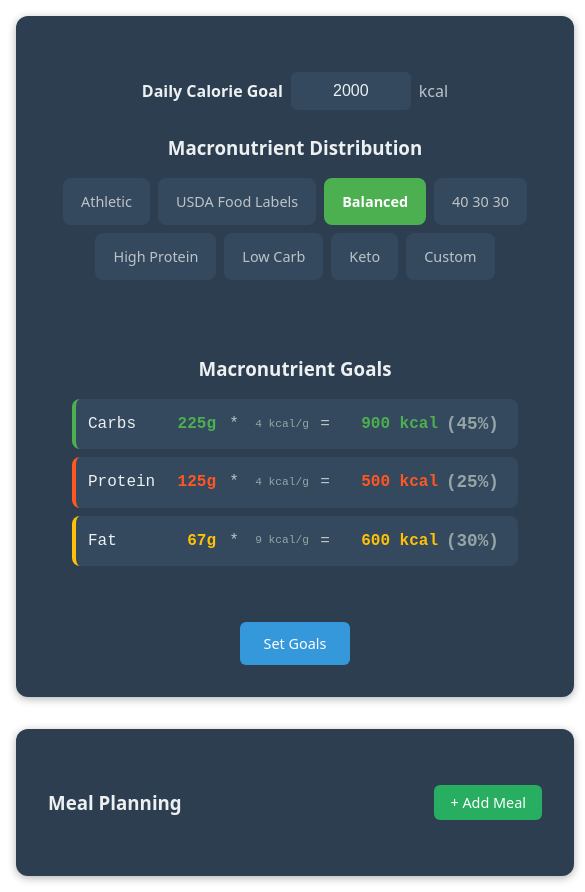
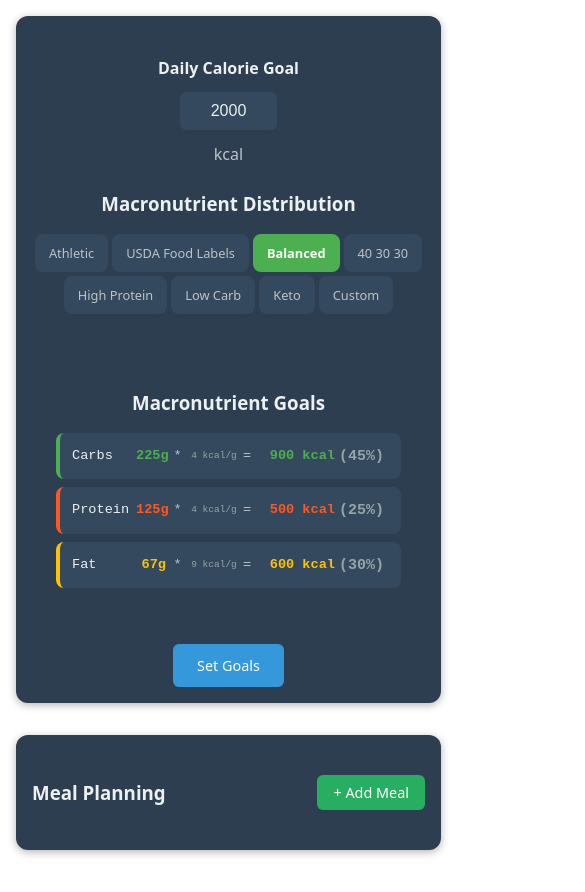
Before and after one commit to DanBurton/macronutrients, a React (Vite) app: page / in a window 390 px wide. Shown: the whole page, 585 px wide, since content can reach past the window. After the commit the page ends 866 px from the top, so only its background shows below. Built offline with nearby package versions, Linux system fonts and the light colour scheme.

Commit message:
style tweaks for mobile

```diff
--- a/src/App.css
+++ b/src/App.css
@@ -1,8 +1,14 @@
+* {
+  box-sizing: border-box;
+}
+
 .app {
   max-width: 800px;
   margin: 0 auto;
-  padding: 2rem;
+  padding: 1rem;
   text-align: center;
+  box-sizing: border-box;
+  width: 100%;
 }
 
 .app-main {
@@ -14,7 +20,7 @@
 .welcome-card {
   background: #2c3e50;
   border-radius: 12px;
-  padding: 2rem;
+  padding: 1.5rem;
   box-shadow: 0 2px 8px rgba(0, 0, 0, 0.3);
   color: #ecf0f1;
 }
@@ -38,10 +44,12 @@
   border: 2px solid #34495e;
   border-radius: 6px;
   font-size: 1rem;
-  width: 100px;
+  width: min(100px, 25vw);
+  max-width: 100px;
   text-align: center;
   background: #34495e;
   color: #ecf0f1;
+  box-sizing: border-box;
 }
 
 /* Hide number input spinner arrows */
@@ -123,7 +131,7 @@
 .macro-item {
   display: grid;
   grid-template-columns: 80px 40px 20px 60px 10px 100px 60px;
-  gap: 0.5rem;
+  gap: 0.25rem;
   align-items: center;
   padding: 0.75rem;
   background: #34495e;
@@ -132,6 +140,8 @@
   border-left: 4px solid var(--macro-color, #4CAF50);
   color: #ecf0f1;
   font-family: 'Courier New', monospace;
+  font-size: 0.9rem;
+  overflow-x: auto;
 }
 
 .macro-item[data-macro="carbs"] {
@@ -260,6 +270,36 @@
   color: #95a5a6;
 }
 
+@media (max-width: 480px) {
+  .app {
+    padding: 0.75rem;
+  }
+
+  .welcome-card {
+    padding: 1rem;
+  }
+
+  .calorie-input {
+    flex-direction: column;
+    gap: 0.75rem;
+  }
+
+  .preset-buttons {
+    gap: 0.25rem;
+  }
+
+  .preset-button {
+    padding: 0.5rem 0.75rem;
+    font-size: 0.8rem;
+  }
+
+  .macro-item {
+    grid-template-columns: 1fr;
+    gap: 0.25rem;
+    font-size: 0.8rem;
+  }
+}
+
 @media (max-width: 768px) {
   .app {
     padding: 1rem;
@@ -267,6 +307,12 @@
 
   .app-header h1 {
     font-size: 2rem;
+  }
+
+  .macro-item {
+    grid-template-columns: 60px 30px 15px 50px 8px 80px 50px;
+    gap: 0.25rem;
+    font-size: 0.85rem;
   }
 }
 
@@ -426,7 +472,8 @@
 }
 
 .macro-value-input {
-  width: 60px;
+  width: min(60px, 15vw);
+  max-width: 60px;
   padding: 0.25rem 0.5rem;
   border: 1px solid #2c3e50;
   border-radius: 4px;
@@ -434,6 +481,7 @@
   color: #ecf0f1;
   text-align: center;
   font-size: 0.9rem;
+  box-sizing: border-box;
 }
 
 .macro-value-input:focus {
@@ -593,10 +641,22 @@
     flex-direction: column;
     align-items: stretch;
     gap: 0.75rem;
+    padding: 0.75rem;
   }
 
   .meal-macros {
     justify-content: space-around;
+    gap: 0.5rem;
+  }
+
+  .macro-input {
+    flex-direction: column;
+    gap: 0.25rem;
+    text-align: center;
+  }
+
+  .macro-input label {
+    min-width: auto;
   }
 
   .total-row,
```
